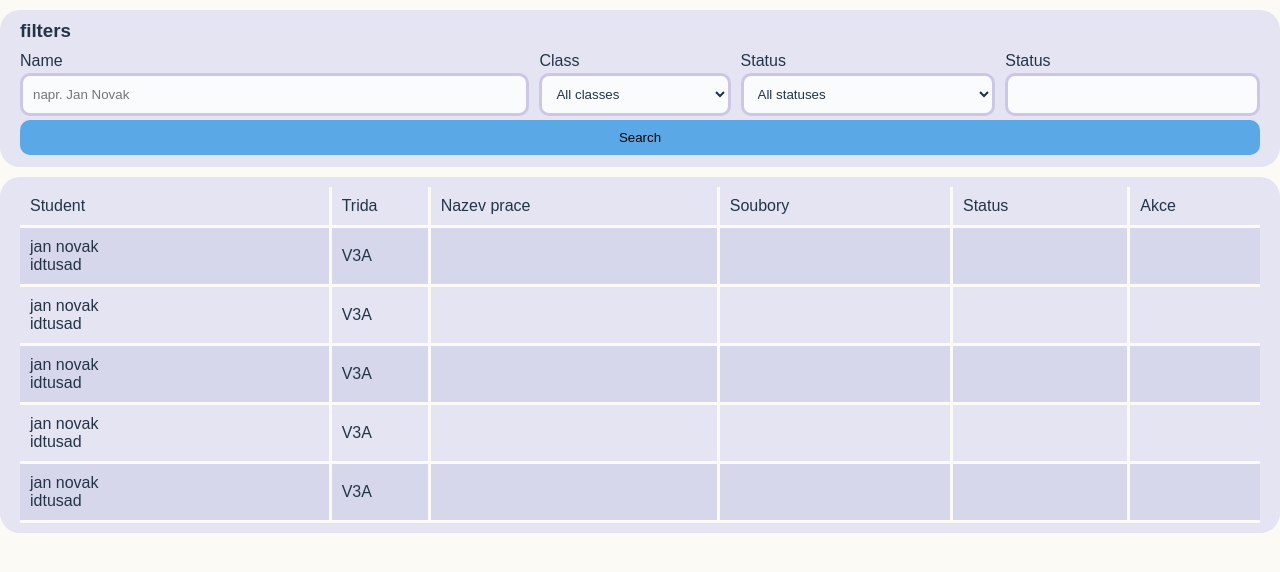
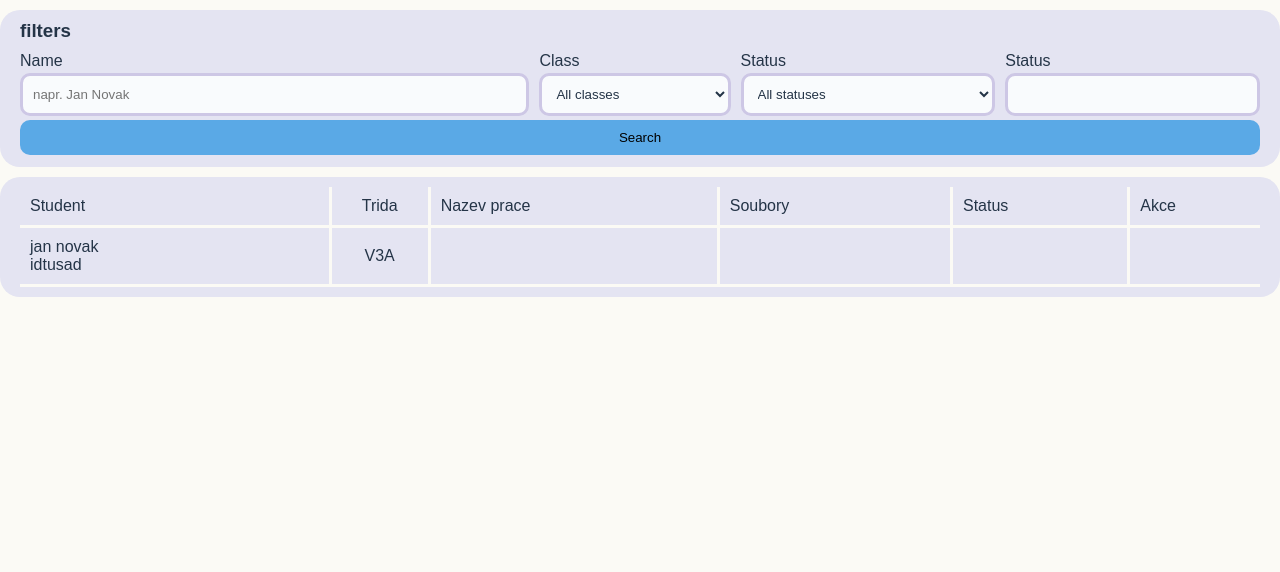
Before and after one commit to FoxWithSomeTea/TP26-13, a PHP site: page /students.html in a window 1280 px wide. Shown: the part 28-600 px from the top of the page. Run offline with PHP 8.4, Linux system fonts and the light colour scheme.

Commit message:
update +comments

```diff
--- a/db.php
+++ b/db.php
@@ -1,11 +1,14 @@
 <?php
+// Database connection settings — update these to match your MySQL setup
 $host = "localhost";
 $user = "root";
 $password = "";
 $database = "my_database";
 
+// Create a new MySQL connection using mysqli
 $conn = new mysqli($host, $user, $password, $database);
 
+// If the connection failed, show an error and stop
 if ($conn->connect_error) {
     die("Database connection failed: " . $conn->connect_error);
 }
--- a/getMessages.php
+++ b/getMessages.php
@@ -1,11 +1,15 @@
 <?php
+// Tell the browser we're returning JSON
 header("Content-Type: application/json");
 
+// Load the database connection
 require_once "db.php";
 
+// Fetch all messages from the "messages" table
 $sql = "SELECT * FROM messages";
 $result = $conn->query($sql);
 
+// Collect all rows into an array
 $products = [];
 
 if ($result) {
@@ -14,5 +18,6 @@ if ($result) {
     }
 }
 
+// Return the data as JSON
 echo json_encode($products);
 ?>
--- a/getStudents.php
+++ b/getStudents.php
@@ -1,11 +1,12 @@
 <?php
-header("Content-Type: application/json");
-
+// Load the database connection
 require_once "db.php";
 
+// Fetch all students from the "students" table
 $sql = "SELECT * FROM students";
 $result = $conn->query($sql);
 
+// Collect all rows into an array
 $products = [];
 
 if ($result) {
@@ -14,5 +15,6 @@ if ($result) {
     }
 }
 
+// Return the data as JSON so the frontend JavaScript can use it
 echo json_encode($products);
 ?>
--- a/messages.html
+++ b/messages.html
@@ -7,6 +7,6 @@
     <header class="titlebar">
         <h2>Zpravy</h2>
     </header>
-
+    <!-- TODO: add messages/content here -->
 </body>
 </html>
--- a/overview.html
+++ b/overview.html
@@ -7,6 +7,6 @@
     <header class="titlebar">
         <h2>Prehled</h2>
     </header>
-
+    <!-- TODO: add overview/dashboard content here -->
 </body>
 </html>
--- a/students.html
+++ b/students.html
@@ -2,12 +2,15 @@
 <html>
 <head>
     <link rel="stylesheet" href="style.css">
+    <meta charset="UTF-8">
 </head>
 <body>
     <main class="students">
         <header>
             <h2>Studenti</h2>
         </header>
+
+        <!-- Filter bar: lets the user narrow down the student list -->
         <section class="filters">
             <h3>filters</h3>
             <form class="filter_grid">
@@ -27,15 +30,18 @@
                     <option value="finished">finished</option>
                 </select>
 
+                <!-- Extra text input — placeholder for a future filter -->
                 <label for="input_name">Status</label>
                 <input class="filter" id="name" type="text">
 
-            <input class="search_button" value="Search" id="search_button" type="button">
+                <input class="search_button" value="Search" id="search_button" onclick="searchStudents()" type="button">
             </form>
         </section>
 
+        <!-- Student table: populated dynamically by students.js -->
         <section class="student_list">
             <table class="students_table">
+                <thead>
                     <tr>
                         <th>Student</th>
                         <th>Trida</th>
@@ -44,73 +50,33 @@
                         <th>Status</th>
                         <th>Akce</th>
                     </tr>
+                </thead>
+                <!-- Rows are inserted here by the searchStudents() function -->
+                <tbody id="students_table_body">
+                    <!-- Hardcoded example row shown before any search is done -->
                     <tr>
                         <td>
-                    <div class="student_card">
+                            <div class="student_card_name">
                                 <p>jan novak</p>
                                 <p>idtusad</p>
                             </div>
                         </td>
-                <td>V3A</td>
+                        <td>
+                            <div class="student_card_class">
+                                V3A
+                            </div>
+                        </td>
                         <td></td>
                         <td></td>
                         <td></td>
                         <td></td>
                     </tr>
-            <tr>
-                <td>
-                    <div class="student_card">
-                        <p>jan novak</p>
-                        <p>idtusad</p>
-                    </div>
-                </td>
-                <td>V3A</td>
-                <td></td>
-                <td></td>
-                <td></td>
-                <td></td>
-            </tr>
-            <tr>
-                <td>
-                    <div class="student_card">
-                        <p>jan novak</p>
-                        <p>idtusad</p>
-                    </div>
-                </td>
-                <td>V3A</td>
-                <td></td>
-                <td></td>
-                <td></td>
-                <td></td>
-            </tr>
-            <tr>
-                <td>
-                    <div class="student_card">
-                        <p>jan novak</p>
-                        <p>idtusad</p>
-                    </div>
-                </td>
-                <td>V3A</td>
-                <td></td>
-                <td></td>
-                <td></td>
-                <td></td>
-            </tr>
-            <tr>
-                <td>
-                    <div class="student_card">
-                        <p>jan novak</p>
-                        <p>idtusad</p>
-                    </div>
-                </td>
-                <td>V3A</td>
-                <td></td>
-                <td></td>
-                <td></td>
-                <td></td>
-            </tr>
+                </tbody>
             </table>
         </section>
     </main>
+
+    <!-- Load the JavaScript that handles search and filtering -->
+    <script src="students.js"></script>
 </body>
 </html>
--- /dev/null
+++ b/students.js
@@ -0,0 +1,55 @@
+// Called when the user clicks the Search button on the Students page
+function searchStudents() {
+    // Fetch student data from the local test file
+    // TODO: replace "test.json" with "getStudents.php" when the backend is ready
+    fetch("test.json")
+        .then(response => response.json())
+        .then(data => {
+            // Read filter values from the form inputs
+            const nameFilter = document.getElementById("input_name").value.toLowerCase().trim();
+            const classFilter = document.getElementById("input_class").value;
+            const statusFilter = document.getElementById("input_status").value;
+
+            // Filter the student list based on the selected criteria
+            // If a filter is set to "All" or left empty, it doesn't filter
+            const filtered = data.students.filter(student => {
+                const matchName = !nameFilter || student.name.toLowerCase().includes(nameFilter);
+                const matchClass = classFilter === "All classes" || student.class === classFilter;
+                const matchStatus = statusFilter === "All statuses" || student.status === statusFilter;
+                return matchName && matchClass && matchStatus;
+            });
+
+            // Clear the table body before inserting new rows
+            const tableBody = document.getElementById("students_table_body");
+            tableBody.innerHTML = "";
+
+            // Create a table row for each filtered student
+            filtered.forEach(student => {
+                const tr = document.createElement("tr");
+
+                // Fill the row cells with the student's data
+                tr.innerHTML = `
+                    <td>
+                        <div class="student_card_name">
+                            <p>${student.name}</p>
+                        </div>
+                    </td>
+                    <td>
+                        <div class="student_card_class">
+                            ${student.class}
+                        </div>
+                    </td>
+                    <td>${student.thesis_title || ""}</td>
+                    <td>${student.file || ""}</td>
+                    <td>${student.status || ""}</td>
+                `;
+
+                // Add the row to the table body
+                tableBody.appendChild(tr);
+            });
+        })
+        .catch(error => {
+            // Log any errors (e.g. network failure, JSON parse error)
+            console.error("Error loading students:", error);
+        });
+}
--- a/style.css
+++ b/style.css
@@ -1,3 +1,4 @@
+/* ========== Color palette (design tokens) ========== */
 :root {
     --base: #FBFAF5;
     --donnou: #E4E4F2;
@@ -12,9 +13,12 @@
     --darker_text: #dbe5f0;
     --input: #f9fbfd;
     --input_border: #CDC7E5;
+    --input_border_dark: #8C7EC4;
     --table_border: #FBFAF5;
     --table_dark: #D7D7EC;
 }
+
+/* ========== Base / global resets ========== */
 body {
     background-color: var(--base);
     margin: 0px;
@@ -24,6 +28,8 @@ body {
 * {
     margin: 0px;
 }
+
+/* ========== Sidebar layout (index.php) ========== */
 .layout {
     display: grid;
     grid-template-columns: 0.25fr 1fr;
@@ -32,6 +38,8 @@ body {
 .sidebar {
     background-color: var(--dark);
     color: var(--light_text);
+    position: fixed;
+    height: 100%;
     grid-column: 1;
     padding: 20px 20px;
     display: flex;
@@ -68,6 +76,8 @@ iframe {
     height: 100vh;
     width: 100%;
 }
+
+/* ========== Students page (students.html) ========== */
 .students {
     display: flex;
     flex-direction: column;
@@ -99,6 +109,9 @@ iframe {
     padding: 10px 10px;
     border: 3px solid var(--input_border);
 }
+.filter:hover {
+    border-color: var(--importantblue);
+}
 .search_button {
     background-color: var(--importantblue);
     margin: 2px 0px;
@@ -116,6 +129,8 @@ iframe {
     border-radius: 20px;
     background-color: var(--donnou);
 }
+
+/* ========== Student table ========== */
 .students_table {
     border-collapse: collapse;
     width: 100%;
@@ -143,23 +158,67 @@ td:nth-child(5) {
     border-left: solid var(--table_border) 3px;
 }
 .students_table th:nth-child(1) { width: 26%; }
-.students_table th:nth-child(2) { width: 7%; }
+.students_table th:nth-child(2) {
+    width: 7%;
+    text-align: center;
+}
 .students_table th:nth-child(3) { width: 24%; }
 .students_table th:nth-child(4) { width: 19%; }
 .students_table th:nth-child(5) { width: 14%; }
 .students_table th:nth-child(6) { width: 10%; }
-.student_card {
+.student_card_name {
     text-align: left;
     font-weight: normal;
+    display: flex;
+    flex-direction: column;
+}
+.student_card_class {
+    text-align: center;
 }
 .students_table td {
     border-bottom: solid var(--table_border) 3px;
     padding: 10px;
 }
-.student_card {
+
+/* ========== Login page (login.php) ========== */
+.login-page {
+    display: flex;
+    justify-content: center;
+    align-items: center;
+    height: 100vh;
+    background-color: var(--dark);
+}
+
+.login-card {
+    background-color: var(--base);
+    padding: 40px;
+    border-radius: 20px;
+    width: 350px;
     display: flex;
     flex-direction: column;
+    gap: 20px;
 }
-.student_card input {
 
+.login-card h2 {
+    text-align: center;
+    color: var(--dark);
 }
+
+.login-card form {
+    display: flex;
+    flex-direction: column;
+    gap: 10px;
+}
+
+.login-error {
+    color: var(--redwrong);
+    text-align: center;
+    font-weight: bold;
+}
+
+/* ========== Sidebar user info ========== */
+.user-info {
+    font-size: 0.85em;
+    color: var(--darker_text);
+    margin-top: 5px;
+}
```
Also changed, not shown: db.sql (added, +36 -0 lines), index.html (deleted, +0 -28 lines), index.php (added, +56 -0 lines), login.php (added, +64 -0 lines), logout.php (added, +8 -0 lines), test.json (added, +7 -0 lines). Lines whose indentation alone changed are shown as unchanged.
